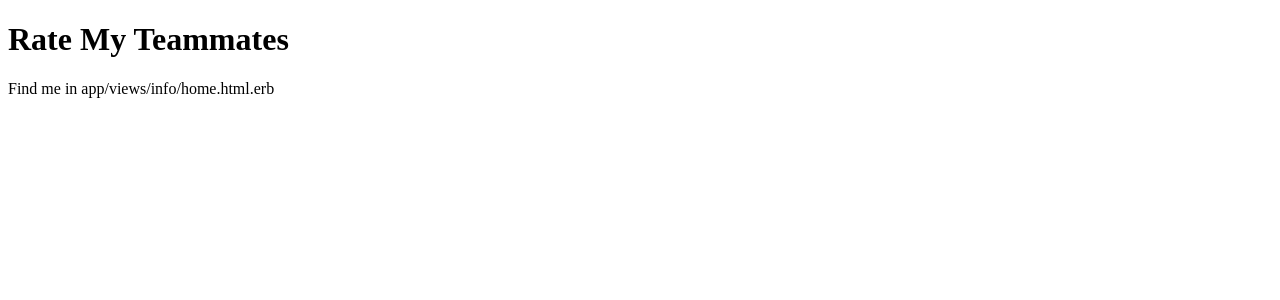
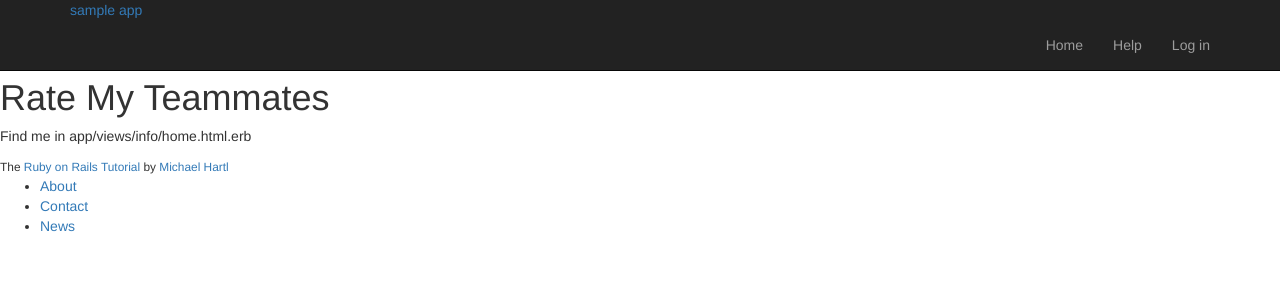
Before and after one commit to cse3901-2021au-giles/bitsplease-project6, a Rails app: template app/views/info/home.html.erb in a window 1280 px wide. Shown: the top 300 px of the page. Run offline with Rails 7, Linux system fonts and the light colour scheme; the template is opened without the code that fills it, so the values that code supplies are empty; style sheets or scripts are compiled from the project's sources; some libraries are stand-ins or nearby versions.

Commit message:
created homepage of app by adding a title

```diff
--- /dev/null
+++ b/app/assets/stylesheets/application.scss
@@ -0,0 +1,2 @@
+@import "bootstrap-sprockets";
+@import "bootstrap";
--- /dev/null
+++ b/app/assets/stylesheets/custom.scss
@@ -0,0 +1,30 @@
+@import "bootstrap-sprockets";
+@import "bootstrap";
+
+body {
+    padding-top: 60px;
+}
+
+h1, h2, h3, h4, h5, h6 {
+    line-height: 1;
+}
+
+section {
+    overflow: auto;
+}
+
+textarea {
+    resize: vertical;
+}
+
+.center {
+    text-align: center;
+}
+
+.center h1 {
+    margin-bottom: 10px;
+}
+
+.title {
+    font-weight: 700px;
+}
--- a/app/javascript/packs/application.js
+++ b/app/javascript/packs/application.js
@@ -9,6 +9,7 @@ require("@rails/activestorage").start()
 require("channels")
 
 
+
 // Uncomment to copy all static images under ../images to the output folder and reference
 // them with the image_pack_tag helper in views (e.g <%= image_pack_tag 'rails.png' %>)
 // or the `imagePath` JavaScript helper below.
--- a/app/views/info/home.html.erb
+++ b/app/views/info/home.html.erb
@@ -1,2 +1,2 @@
-<h1>Rate My Teammates</h1>
+<h1 class = "title">Rate My Teammates</h1>
 <p>Find me in app/views/info/home.html.erb</p>
--- /dev/null
+++ b/app/views/layouts/_footer.html.erb
@@ -0,0 +1,13 @@
+<footer class="footer">
+ <small>
+   The <a href="https://www.railstutorial.org/">Ruby on Rails Tutorial</a>
+   by <a href="https://www.michaelhartl.com/">Michael Hartl</a>
+</small>
+<nav>
+  <ul>
+    <li><%= link_to "About", '#' %></li>
+    <li><%= link_to "Contact", '#' %></li>
+    <li><a href="https://news.railstutorial.org/">News</a></li>
+  </ul>
+ </nav>
+</footer>
--- /dev/null
+++ b/app/views/layouts/_header.html.erb
@@ -0,0 +1,12 @@
+<header class="navbar navbar-fixed-top navbar-inverse">
+  <div class="container">
+    <%= link_to "sample app", '#', id: "logo" %>
+    <nav>
+      <ul class="nav navbar-nav navbar-right">
+        <li><%= link_to "Home", '#' %></li>
+        <li><%= link_to "Help", '#' %></li>
+        <li><%= link_to "Log in", '#' %></li>
+      </ul>
+    </nav>
+   </div>
+</header>
--- a/app/views/layouts/application.html.erb
+++ b/app/views/layouts/application.html.erb
@@ -5,7 +5,7 @@
     <%= csrf_meta_tags %>
     <%= csp_meta_tag %>
 
-    <%= stylesheet_link_tag 'application', media: 'all', 'data-turbolinks-track': 'reload' %>
+    <%= stylesheet_link_tag 'custom', media: 'all', 'data-turbolinks-track': 'reload' %>
     <%= javascript_pack_tag 'application', 'data-turbolinks-track': 'reload' %>
     <!--[if lt IE 9]>
        <script src="//cdnjs.cloudflare.com/ajax/libs/html5shiv/r29/html5.min.js">
@@ -13,7 +13,9 @@
     <![endif]-->
   </head>
 
+  <%= render 'layouts/header'%>
   <body>
     <%= yield %>
+    <%= render 'layouts/footer'%>
   </body>
 </html>
```
Also changed, not shown: app/assets/stylesheets/application.css (deleted, +0 -15 lines).
